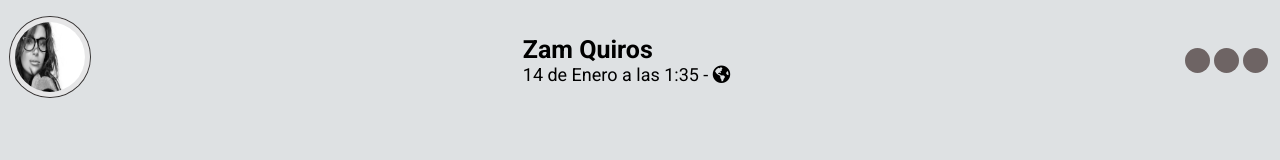
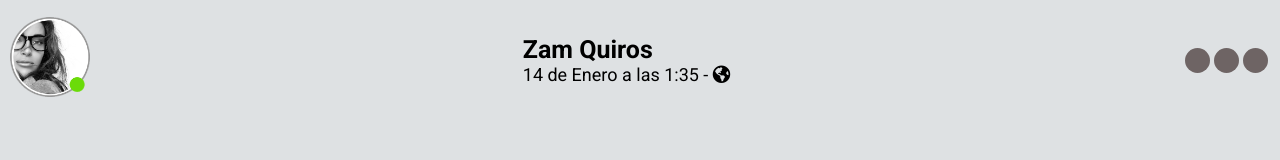
Before and after one commit to Gabriel-Arg/Face-New-Buttom-Ciberacoso, a plain HTML site: page index.html in a window 1280 px wide. Shown: the top 160 px of the page. Drawn offline with Linux system fonts and the light colour scheme.

Commit message:
cambie la foto

```diff
--- a/css/header.css
+++ b/css/header.css
@@ -21,12 +21,6 @@ header {
     margin-top: -3px;
     width: 100%;
     height: 100%;
-    border-radius: 100%;
-    border: 2px solid rgba(10, 231, 10, 0.5);
-    box-shadow: 0px 0px 0px 1px rgb(184, 66, 66);
-    border-radius: 100%;
-    border: 5px solid rgba(240, 235, 235, 0.5);
-    box-shadow: 0px 0px 0px 1px rgb(53, 50, 50);
 }
 
 .menuh {
--- a/index.html
+++ b/index.html
@@ -21,7 +21,7 @@
 
 <header>
     <div class="imagenh">
-        <img class="foto-perfilh" src="/img/chica1.jpg" alt="">
+        <img class="foto-perfilh" src="/img/chica1.png" alt="">
     </div>
     <div>
         <div class="nombre-usuarioh"><strong>Zam Quiros</strong></div>
```
Also changed, not shown: img/chica1.png (added).
